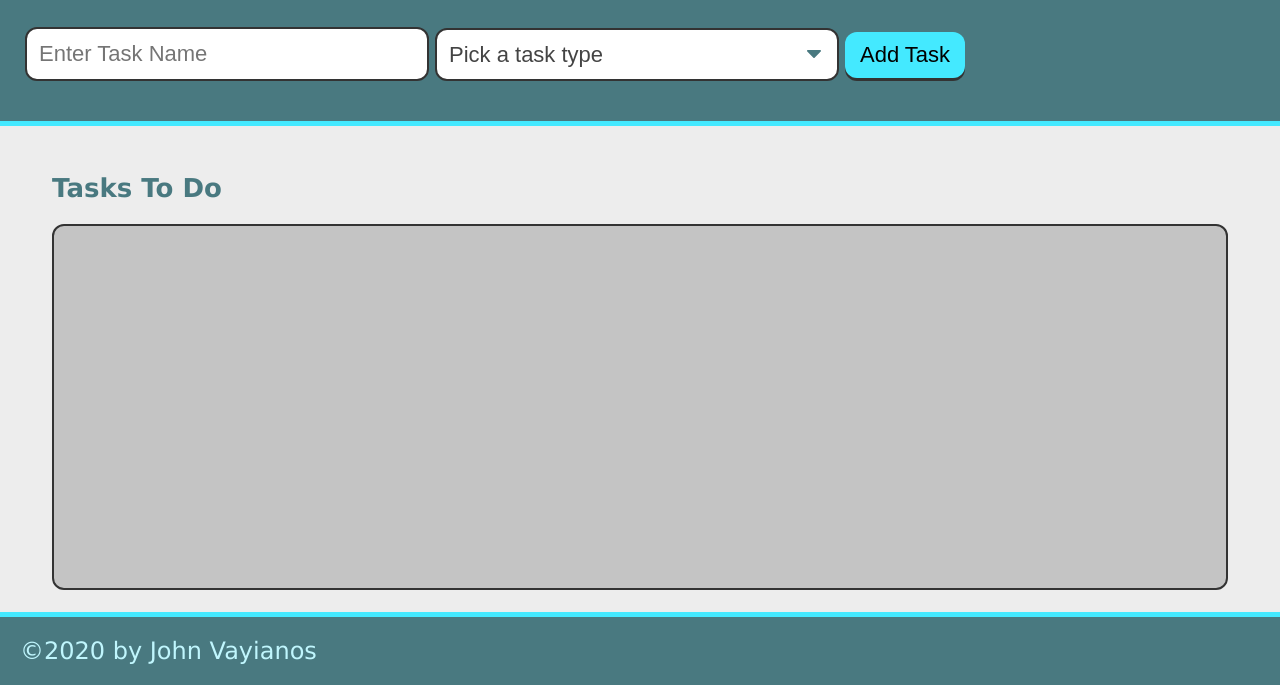
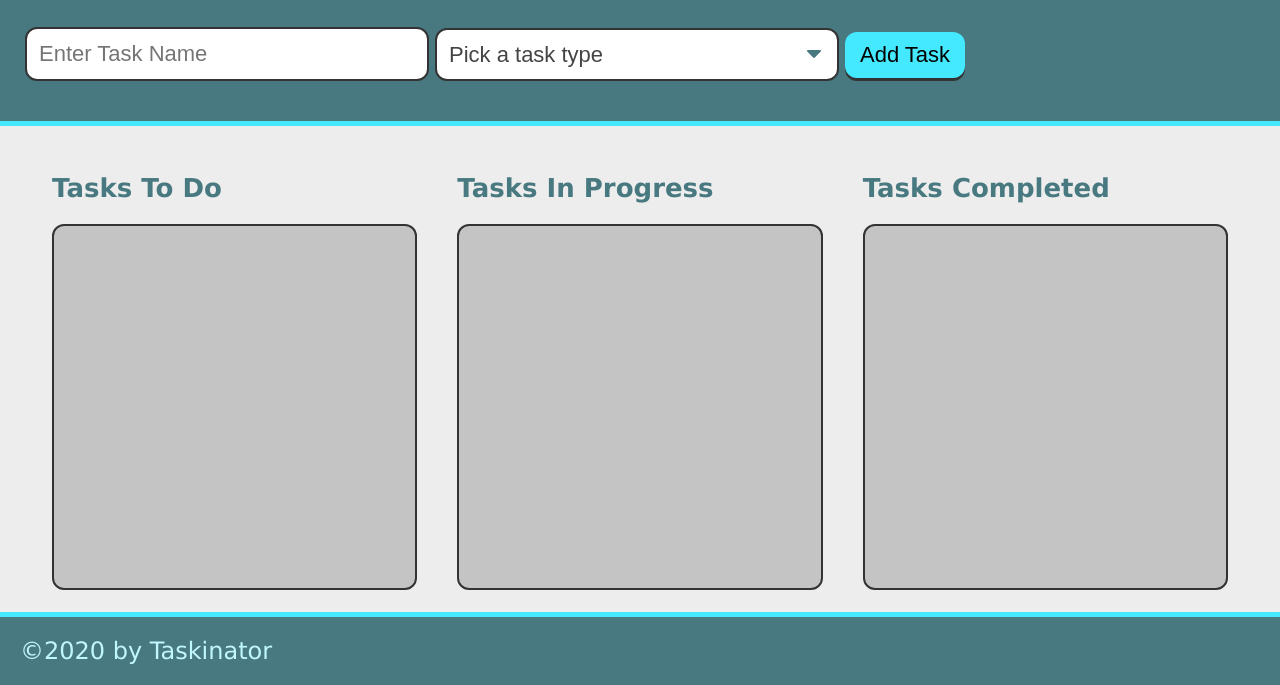
Before and after one commit to jcv12/Taskinator, a plain HTML site: page index.html in a window 1280 px wide. Shown: the part 115-800 px from the top of the page. Drawn offline with Linux system fonts and the light colour scheme.

Commit message:
fixed html

```diff
--- a/index.html
+++ b/index.html
@@ -10,6 +10,7 @@
 </head>
 
 <body>
+
   <header>
     <h1 class="page-title">Taskinator</h1>
     <p>Click the button below to add a new task!</p>
@@ -17,35 +18,45 @@
       <div class="form-group">
         <input type="text" name="task-name" placeholder="Enter Task Name" />
       </div>
-
       <div class="form-group">
         <select name="task-type" class="select-dropdown">
-          <option value="" disabled selected>Pick a task type</option>
+          <option value="" selected disabled>Pick a task type</option>
           <option value="Print">Print</option>
           <option value="Web">Web</option>
           <option value="Mobile">Mobile</option>
         </select>
       </div>
-
       <div class="form-group">
         <button class="btn" id="save-task" type="submit">Add Task</button>
       </div>
     </form>
   </header>
 
-  <main class="page-content">
+  <main class="page-content" id="page-content">
+    <!-- Tasks To Do -->
     <section class="task-list-wrapper">
       <h2 class="list-title">Tasks To Do</h2>
       <ul class="task-list" id="tasks-to-do"></ul>
     </section>
+
+    <!-- Tasks In Progress -->
+    <section class="task-list-wrapper">
+      <h2 class="list-title">Tasks In Progress</h2>
+      <ul class="task-list" id="tasks-in-progress"></ul>
+    </section>
+
+    <!-- Tasks Completed -->
+    <section class="task-list-wrapper">
+      <h2 class="list-title">Tasks Completed</h2>
+      <ul class="task-list" id="tasks-completed"></ul>
+    </section>
   </main>
 
-  <script src="./assets/js/script.js"></script>
-
   <footer>
-    &copy;2020 by John Vayianos
+    &copy;2020 by Taskinator
   </footer>
 
+  <script src="./assets/js/script.js"></script>
 </body>
 
 </html>
```
